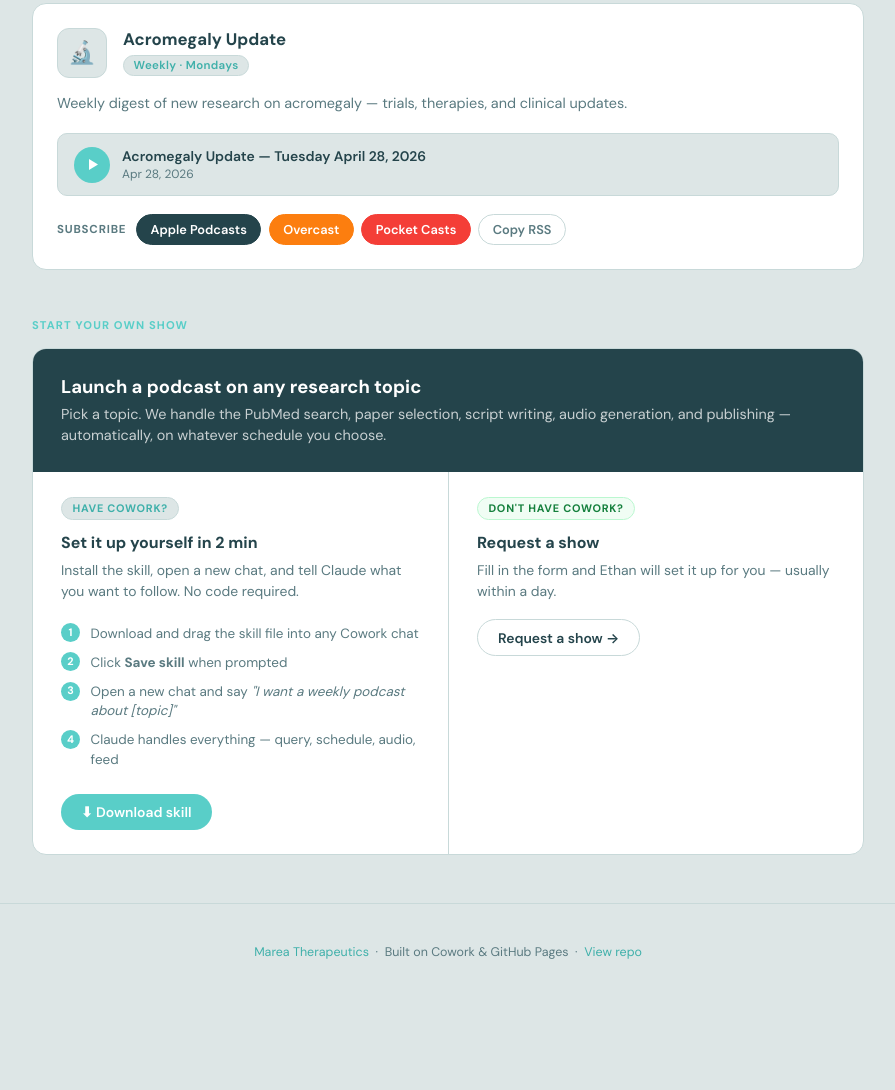
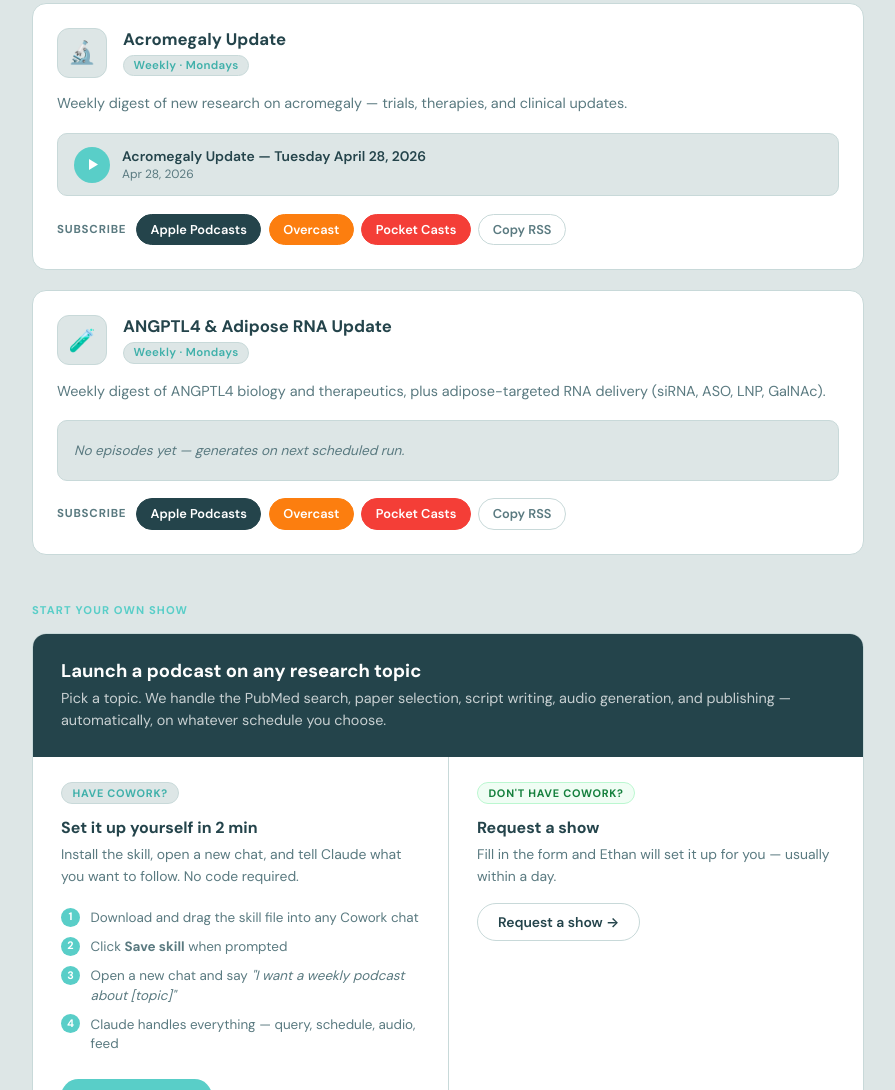
Before and after one commit to d26qmx46pp-gif/MAREA_SHTG_DAILY, a plain HTML site: page index.html in a window 1280 px wide. Shown: the part 673-1763 px from the top of the page, without its empty margins (192-1087 px from the left). Before the commit the page ends 1665 px from the top, so only its background shows below. Drawn offline with Linux system fonts and the light colour scheme.

Commit message:
Add ANGPTL4 & Adipose RNA Update show to homepage

```diff
--- a/index.html
+++ b/index.html
@@ -414,6 +414,14 @@
     icon: '🔬',
     feedUrl: BASE + '/shows/acromegaly-update/feed.xml',
   },
+  {
+    slug: 'angptl4-adipose-rna',
+    title: 'ANGPTL4 & Adipose RNA Update',
+    description: 'Weekly digest of ANGPTL4 biology and therapeutics, plus adipose-targeted RNA delivery (siRNA, ASO, LNP, GalNAc).',
+    cadence: 'Weekly · Mondays',
+    icon: '🧪',
+    feedUrl: BASE + '/shows/angptl4-adipose-rna/feed.xml',
+  },
 ];
 
 const grid = document.getElementById('shows-grid');
```
